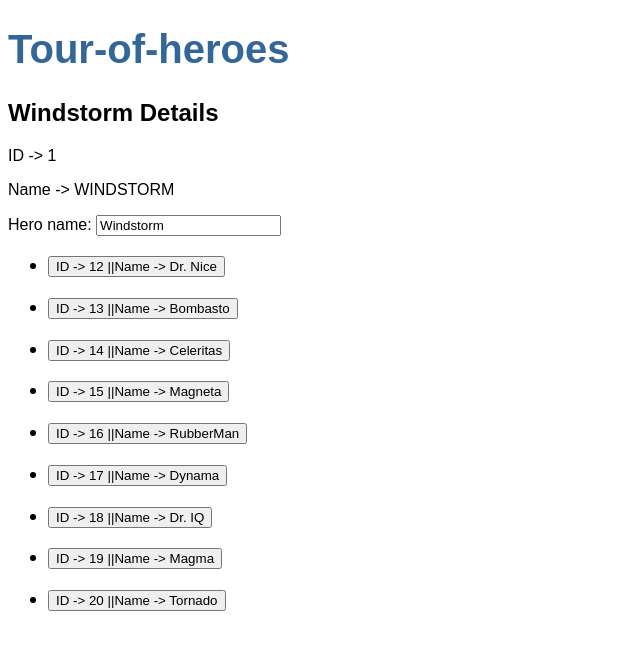
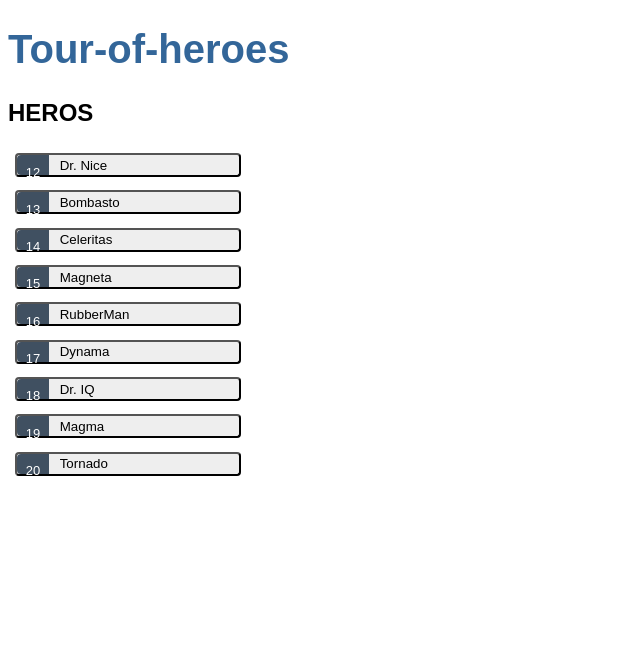
Before and after one commit to Johnathan238/Angular-Tour-Of-Heros, an Angular app in the folder angular-tour-of-heroes/: page / in a window 1280 px wide. Shown: the top 650 px of the page, without its empty margins (0-640 px from the left). Built offline with nearby package versions, Linux system fonts and the light colour scheme.

Commit message:
Added detail view & user can see heros details

```diff
--- a/angular-tour-of-heroes/src/app/heroes/heroes.component.css
+++ b/angular-tour-of-heroes/src/app/heroes/heroes.component.css
@@ -0,0 +1,66 @@
+/* HeroesComponent's private CSS styles */
+.heroes {
+  margin: 0 0 2em 0;
+  list-style-type: none;
+  padding: 0;
+  width: 15em;
+}
+
+.heroes li {
+  display: flex;
+}
+
+.heroes button {
+  flex: 1;
+  cursor: pointer;
+  position: relative;
+  left: 0;
+  background-color: #EEE;
+  margin: .5em;
+  padding: 0;
+  border-radius: 4px;
+  display: flex;
+  align-items: stretch;
+  height: 1.8em;
+}
+
+.heroes button:hover {
+  color: #2c3a41;
+  background-color: #e6e6e6;
+  left: .1em;
+}
+
+.heroes button:active {
+  background-color: #525252;
+  color: #fafafa;
+}
+
+.heroes button.selected {
+  background-color: black;
+  color: white;
+}
+
+.heroes button.selected:hover {
+  background-color: #505050;
+  color: white;
+}
+
+.heroes button.selected:active {
+  background-color: black;
+  color: white;
+}
+
+.heroes .badge {
+  display: inline-block;
+  font-size: small;
+  color: white;
+  padding: 0.8em 0.7em 0 0.7em;
+  background-color: #405061;
+  line-height: 1em;
+  margin-right: .8em;
+  border-radius: 4px 0 0 4px;
+}
+
+.heroes .name {
+  align-self: center;
+}
--- a/angular-tour-of-heroes/src/app/heroes/heroes.component.html
+++ b/angular-tour-of-heroes/src/app/heroes/heroes.component.html
@@ -1,22 +1,42 @@
-<h2>{{ hero.name }} Details</h2>
-<p>ID -> {{ hero.id }} </p>
-<p>Name -> {{ hero.name | uppercase }} </p>
 
-<div>
-  <label for="name">Hero name: </label>
-  <input id="name" [(ngModel)]="hero.name" placeholder="name">
+  <h2>HEROS</h2>
+    <ul class="heroes">
+      <li *ngFor="let hero of heros">
+        <button [class.selected]="hero === selectedHero" type="button" (click)="onSelect(hero)">
+          <span class="badge"> {{hero.id}} </span>
+          <span class="name"> {{hero.name}}</span>
+        </button>
+      </li>
+    </ul>
+
+
+
+<div *ngIf="selectedHero">
+  <h2>{{ selectedHero.name | uppercase }} Details</h2>
+  <div>id: {{selectedHero.id}}</div>
+  <div>
+    <label for="hero-name">Hero Name: </label>
+    <input id="hero-name" [(ngModel)]="selectedHero.name" placeholder="name">
+  </div>
 </div>
 
 
-<div class="heros-list" *ngFor="let hero of heros">
-  <h3>
-    <ul>
-      <li>
-        <button type="button">
-          <span class="badge"> ID -> {{hero.id}} ||</span>
-          <span class="name">Name -> {{hero.name}}</span>
-        </button>
-      </li>
-    </ul>
-  </h3>
-</div>
+<!-- ANGULAR_SOLUTION -->
+<!-- <h2>My Heroes</h2>
+<ul class="heroes">
+  <li *ngFor="let hero of heros">
+    <button [class.selected]="hero === selectedHero" type="button" (click)="onSelect(hero)">
+      <span class="badge">{{hero.id}}</span>
+      <span class="name">{{hero.name}}</span>
+    </button>
+  </li>
+</ul>
+
+<div *ngIf="selectedHero">
+  <h2>{{selectedHero.name | uppercase}} Details</h2>
+  <div>id: {{selectedHero.id}}</div>
+  <div>
+    <label for="hero-name">Hero name: </label>
+    <input id="hero-name" [(ngModel)]="selectedHero.name" placeholder="name">
+  </div>
+</div> -->
--- a/angular-tour-of-heroes/src/app/heroes/heroes.component.ts
+++ b/angular-tour-of-heroes/src/app/heroes/heroes.component.ts
@@ -8,16 +8,21 @@
   styleUrls: ['./heroes.component.css']
 })
 export class HeroesComponent implements OnInit {
-  hero: Hero = {
-    id: 1,
-    name: 'Windstorm'
-  }
 
+  selectedHero?: Hero
   heros = HEROES
+
+
   constructor() { }
 
   ngOnInit(): void {
     console.log(this.heros);
   }
 
+  onSelect(hero: Hero){
+    this.selectedHero = hero
+    console.log(this.selectedHero);
+
+  }
+
 }
```
